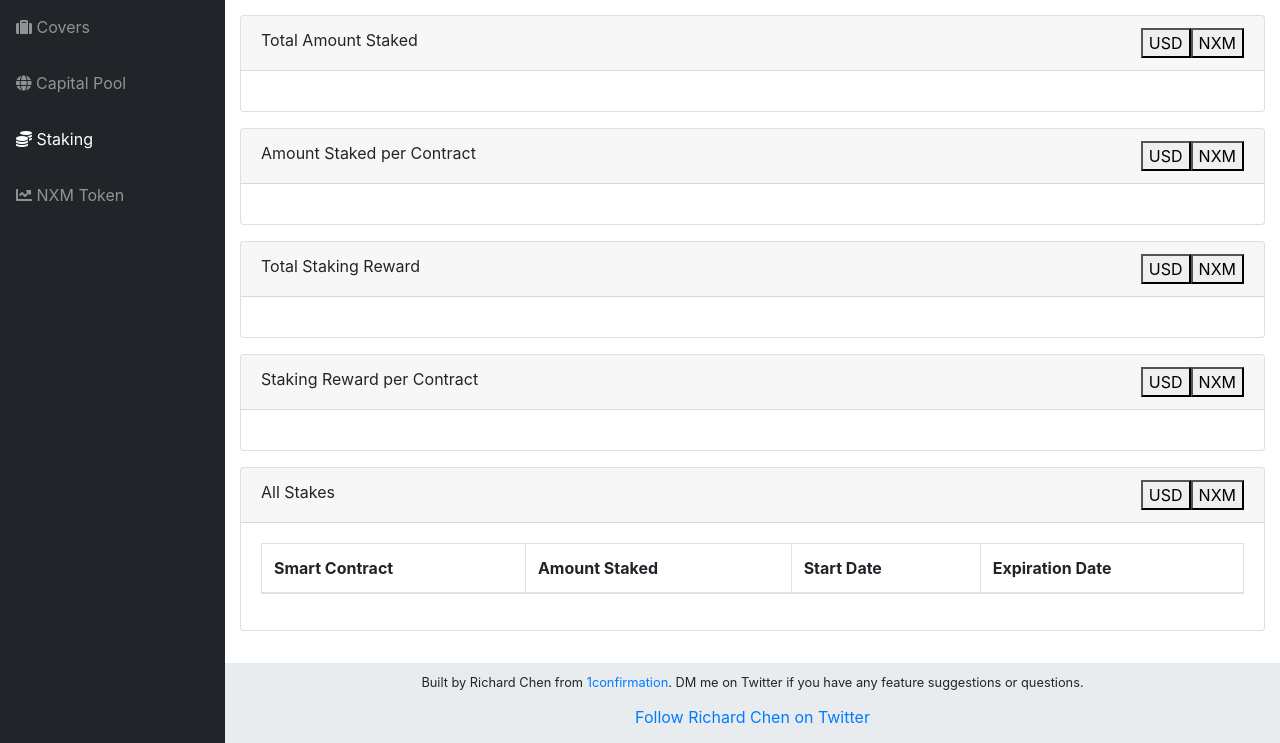
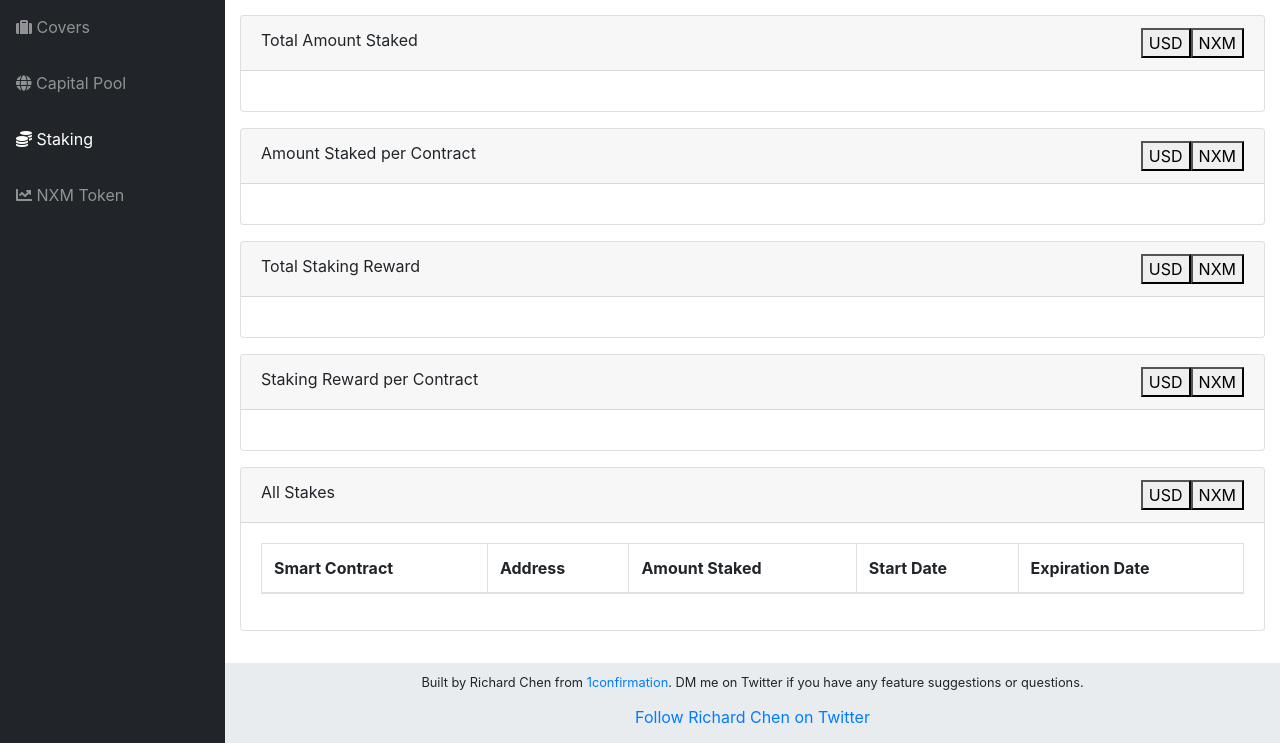
Before and after one commit to rchen8/nexus-mutual-tracker, a Flask app: page /staking in a window 1280 px wide. Shown: the part 57-800 px from the top of the page. Run offline with Flask 2, Linux system fonts and the light colour scheme; data that the repository does not hold is empty; some libraries are stand-ins or nearby versions.

Commit message:
Add address column to all stakes

```diff
--- a/app/models/models.py
+++ b/app/models/models.py
@@ -25,6 +25,7 @@ class StakingTransaction(db.Model):
   start_time = db.Column(db.DateTime, nullable=False)
   end_time = db.Column(db.DateTime, nullable=False)
   contract_name = db.Column(db.String, nullable=False)
+  address = db.Column(db.String, nullable=False)
   amount = db.Column(db.Float, nullable=False)
 
 class StakingReward(db.Model):
--- a/app/models/parser.py
+++ b/app/models/parser.py
@@ -136,6 +136,7 @@ def parse_staking_transactions():
           start_time=start_time,
           end_time=start_time + timedelta(days=250),
           contract_name=address_to_contract_name(data[0][-40:]),
+          address='0x' + data[0][-40:],
           amount=float(int(data[1], 16)) / 10**18
         ))
         db.session.commit()
--- a/app/static/js/staking.js
+++ b/app/static/js/staking.js
@@ -120,6 +120,7 @@ const renderAllStakes = (currency) => {
 
       table.row.add([
         stake['contract_name'],
+        stake['address'],
         stakedAmount,
         toLocalTimezone(stake['start_time']),
         toLocalTimezone(stake['end_time'])
--- a/app/templates/staking.html
+++ b/app/templates/staking.html
@@ -91,6 +91,7 @@
             <thead>
               <tr>
                 <th>Smart Contract</th>
+                <th>Address</th>
                 <th>Amount Staked</th>
                 <th>Start Date</th>
                 <th>Expiration Date</th>
```
